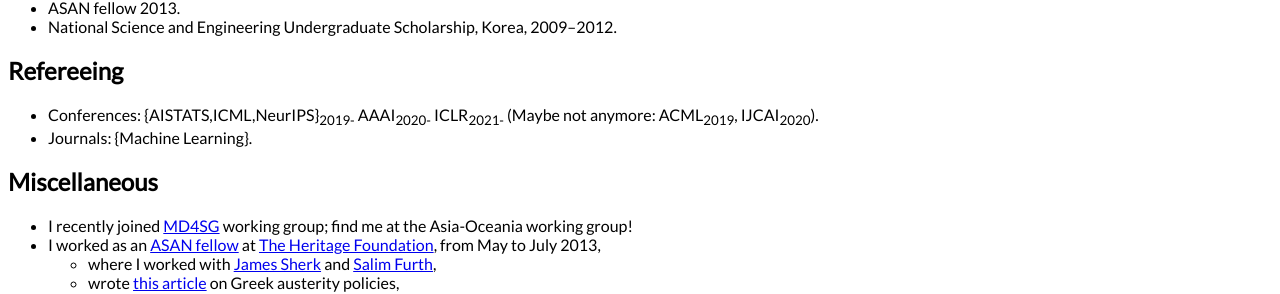
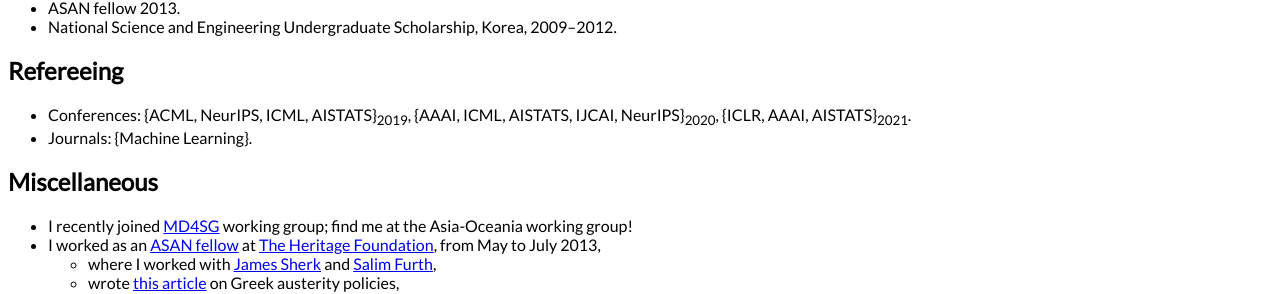
Before and after one commit to jaeho-lee/jaeho-lee.github.io, a Jekyll site: the page built from index.md, in a window 1280 px wide. Shown: the part 1557-1851 px from the top of the page. Built offline with Jekyll 4.4.1, drawn with Linux system fonts in a browser that asks for light colours; emoji names are drawn with the system emoji font.

Commit message:
Update index.md

```diff
--- a/index.md
+++ b/index.md
@@ -64,7 +64,7 @@
 * National Science and Engineering Undergraduate Scholarship, Korea, 2009–2012.
 
 ## Refereeing
-* Conferences: {AISTATS,ICML,NeurIPS}<sub>2019-</sub> AAAI<sub>2020-</sub> ICLR<sub>2021-</sub> (Maybe not anymore: ACML<sub>2019</sub>, IJCAI<sub>2020</sub>).
+* Conferences: {ACML, NeurIPS, ICML, AISTATS}<sub>2019</sub>, {AAAI, ICML, AISTATS, IJCAI, NeurIPS}<sub>2020</sub>, {ICLR, AAAI, AISTATS}<sub>2021</sub>.
 * Journals: {Machine Learning}.
 
 ## Miscellaneous
```
